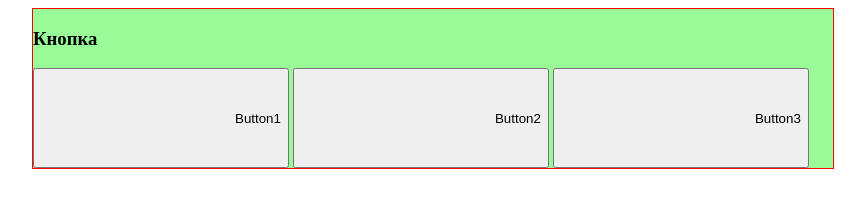
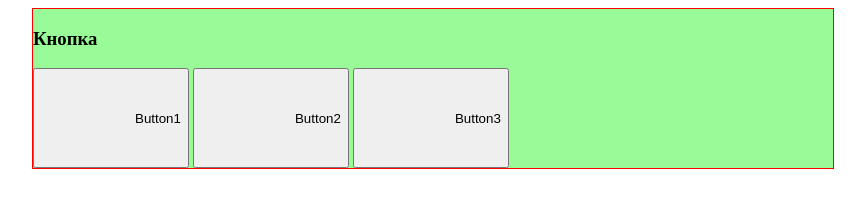
Before and after one commit to YuriiLukianovych/tempdir, a plain HTML site: page index.html in a window 1280 px wide. Shown: the whole page, without its empty margins (207-1072 px from the left). Drawn offline with Linux system fonts and the light colour scheme.

Commit message:
жодлорпс

```diff
--- a/css/styles.css
+++ b/css/styles.css
@@ -5,6 +5,6 @@
   margin: 0 auto;
 }
 .btn {
-  padding-left: 200px;
+  padding-left: 100px;
   height: 100px;
 }
```
